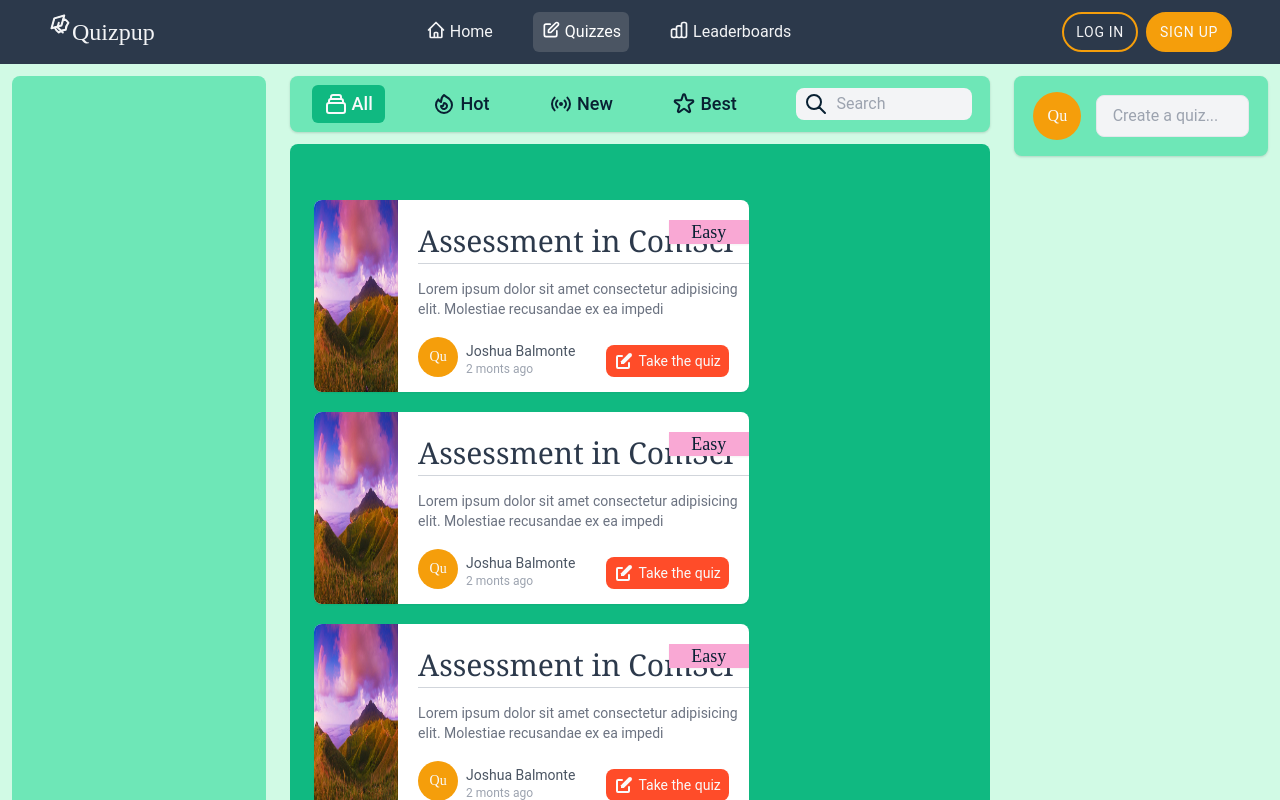
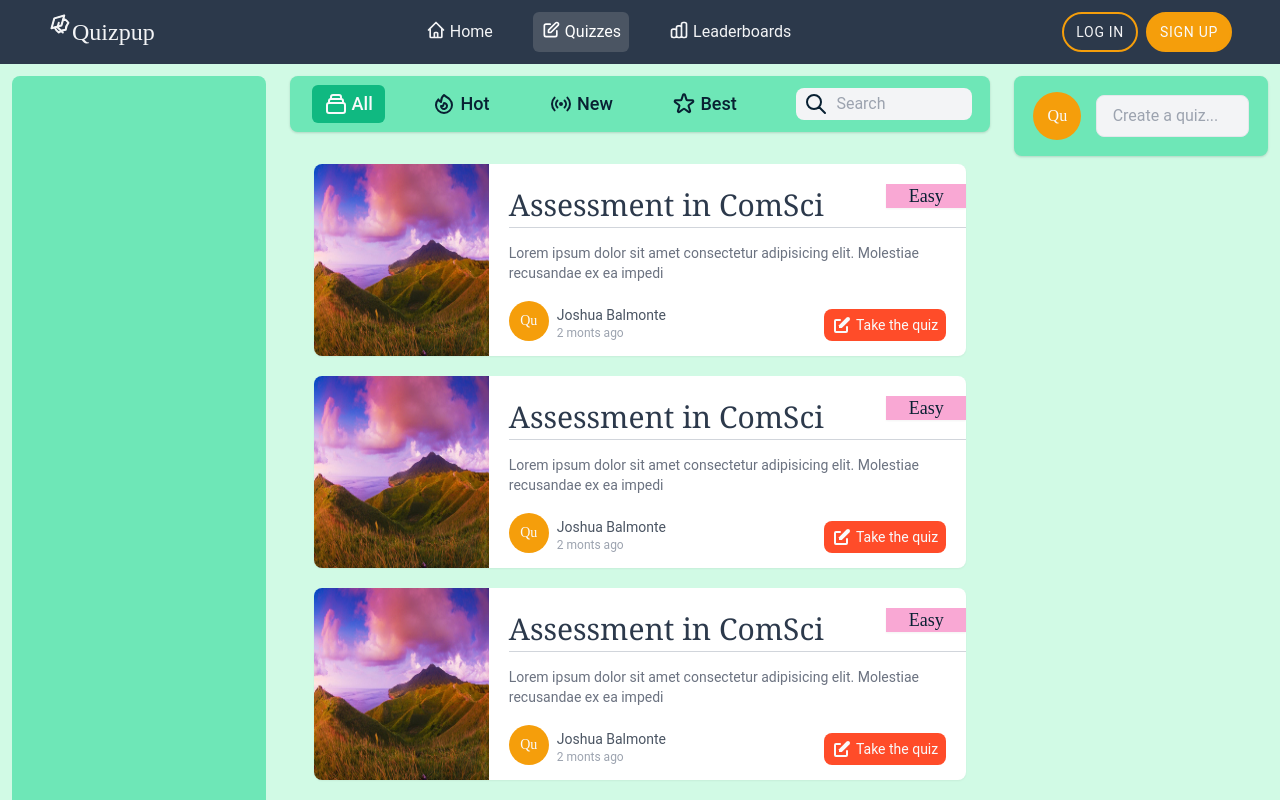
Before and after one commit to jbalmonte/quizpup, a React (Create React App) app: page /quizzes in a window 1280 px wide. Shown: the top 800 px of the page. Built offline with nearby package versions, Linux system fonts and the light colour scheme.

Commit message:
fix some bugs

```diff
--- a/src/App.css
+++ b/src/App.css
@@ -31,5 +31,5 @@ body{
 }
 
 .category-content {
-    @apply rounded-lg mt-3 py-14 px-6 text-lg text-primary bg-green-500
+    @apply rounded-lg mt-3 py-5 px-6 text-lg text-primary
 }
--- a/src/components/Card.jsx
+++ b/src/components/Card.jsx
@@ -5,9 +5,9 @@ import mountain from '../images/mountain.jpg'
 const Card = () => {
 
     return (
-        <div className="overflow-hidden h-48 bg-white shadow-sm text-secondary-200 flex font-body rounded-lg text-left mb-5 w-8/12">
+        <div className="overflow-hidden h-48 bg-white shadow-sm text-secondary-200 flex font-body rounded-lg text-left mb-5 w-full">
 
-            <img src={mountain} alt="Mountain" className="object-fill bg-cover w-1/3 overflow-hidden z-0" />
+            <img src={mountain} alt="Mountain" className="bg-cover w-1/3 overflow-hidden z-0" />
 
             <div className="h-full ml-5 flex flex-col justify-evenly relative">
                 <h1 className="text-3xl pt-2 pb-1 font-serif border-b border-gray-300">Assessment in ComSci</h1>
```
